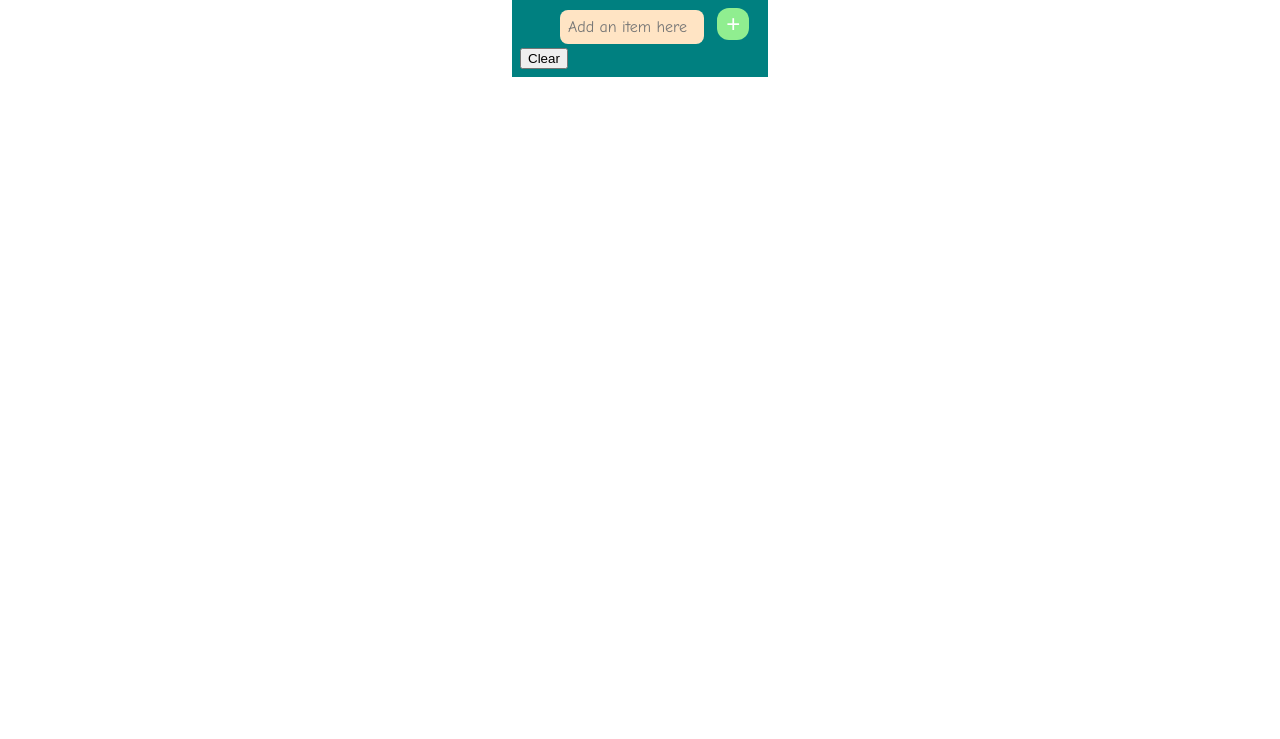
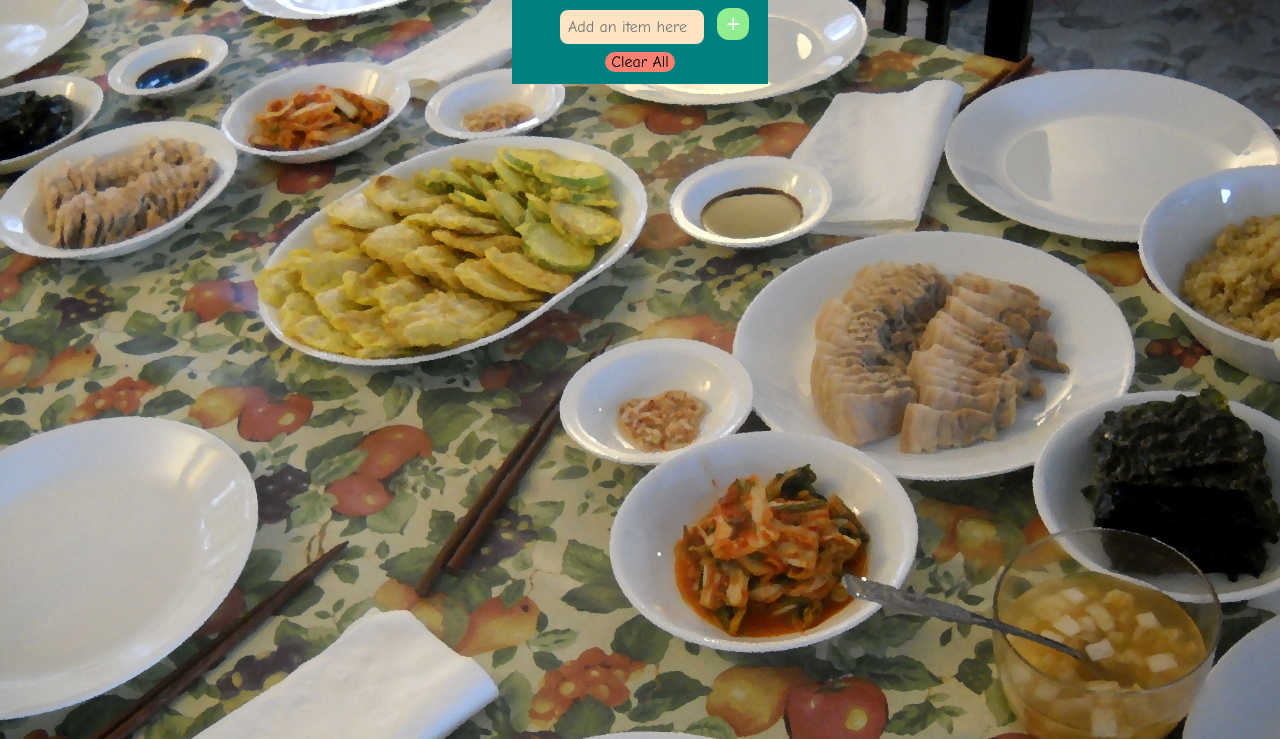
Before and after one commit to thatmichaelpark/shopping-list, a plain HTML site: page index.html in a window 1280 px wide. Shown: the part 61-800 px from the top of the page. Drawn offline with nearby package versions, Linux system fonts and the light colour scheme.

Commit message:
background image, a few tweaks

```diff
--- a/css/styles.css
+++ b/css/styles.css
@@ -1,7 +1,10 @@
 html {
   font-size: 50%;
+  background-image: url("../img/bkgd.jpg");
+  background-size: cover;
+  background-repeat: no-repeat;
 }
-body, input.newitem {
+body, input.newitem, button.clear {
   font-family: "Comic Sans MS", sans-serif;
   font-size: 2rem;
 }
@@ -96,3 +99,11 @@ button.add {
   border-radius: 1.5rem;
   margin: 1rem;
 }
+button.clear {
+  font-size: 2rem;
+  border: none;
+  background-color: salmon;
+  border-radius: 1.5rem;
+  display: block;
+  margin: 0.5rem auto;
+}
--- a/index.html
+++ b/index.html
@@ -20,9 +20,9 @@
 			</li>
 		-->
 		</ul>
-		<input type="text" class="newitem" placeholder="Add an item here">
+		<input type="text" class="newitem" required placeholder="Add an item here">
 		<button class="add">+</button>
-		<button class="clear">Clear</button>
+		<button class="clear">Clear All</button>
 	</div>
 	<script src="https://cdnjs.cloudflare.com/ajax/libs/jquery/2.1.3/jquery.min.js"></script>
 	<script src="js/scripts.js"></script>
--- a/js/scripts.js
+++ b/js/scripts.js
@@ -41,13 +41,18 @@ $(document).ready(function () {
    }
   });
   function addItem() {
-    $('#list').append('<li><button class="check">&#10004;</button>'+$('input.newitem').val()+'<button class="delete">✖</button></li>');
-    $('#list').children().last().slideDown(500);
-    $('input.newitem').val('');
+    if ($('input.newitem').val().trim()) {
+      $('#list').append('<li><button class="check">&#10004;</button>'+$('input.newitem').val()+'<button class="delete">✖</button></li>');
+      $('#list').children().last().slideDown(500);
+      $('input.newitem').val('');
+      $('input.newitem').focus();
+    }
   }
   function ClearAll() {
     $('ul').slideUp(500, function () {
       $('ul').empty().show();
     });
+    $('input.newitem').val('');
+    $('input.newitem').focus();
   }
 });
```
Also changed, not shown: img/bkgd.jpg (added).
